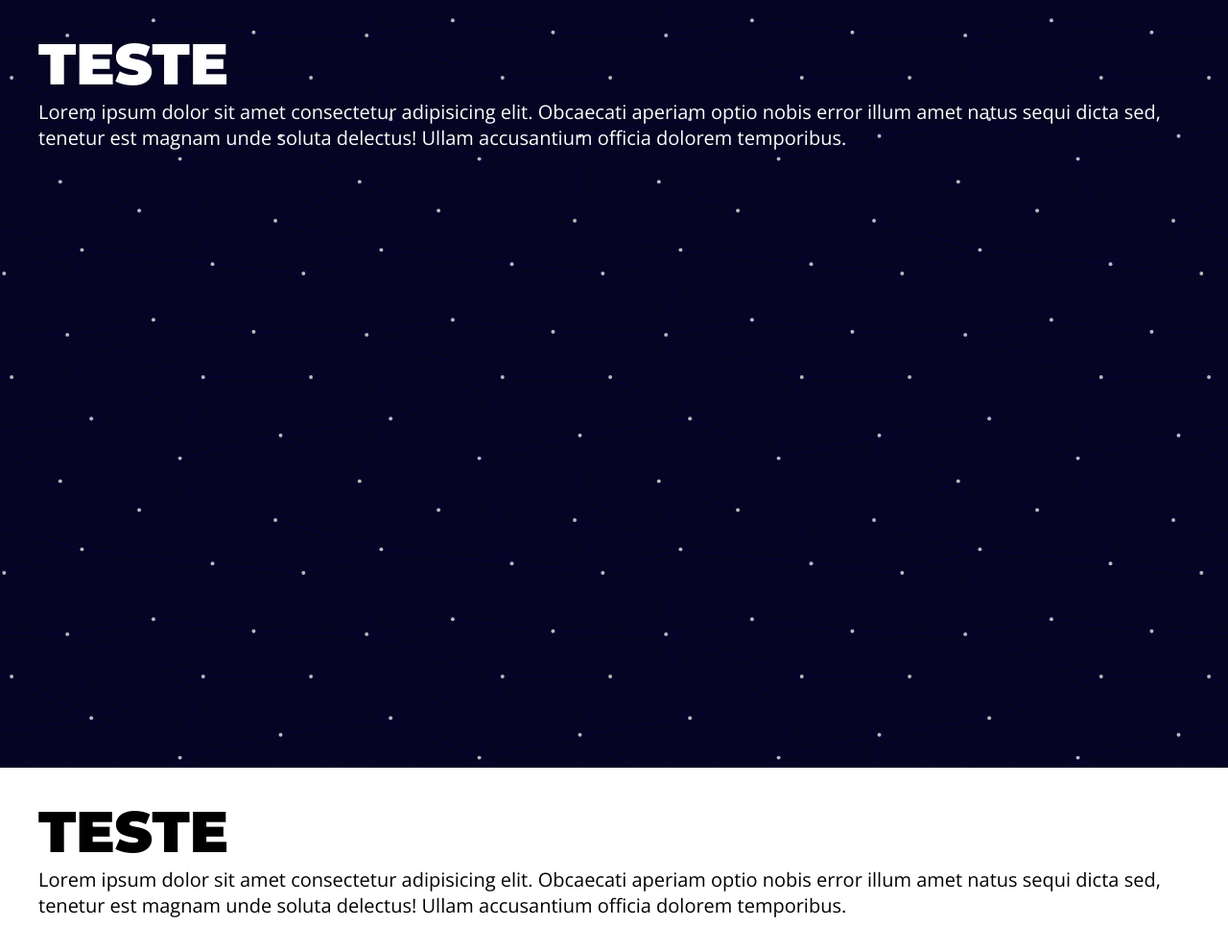
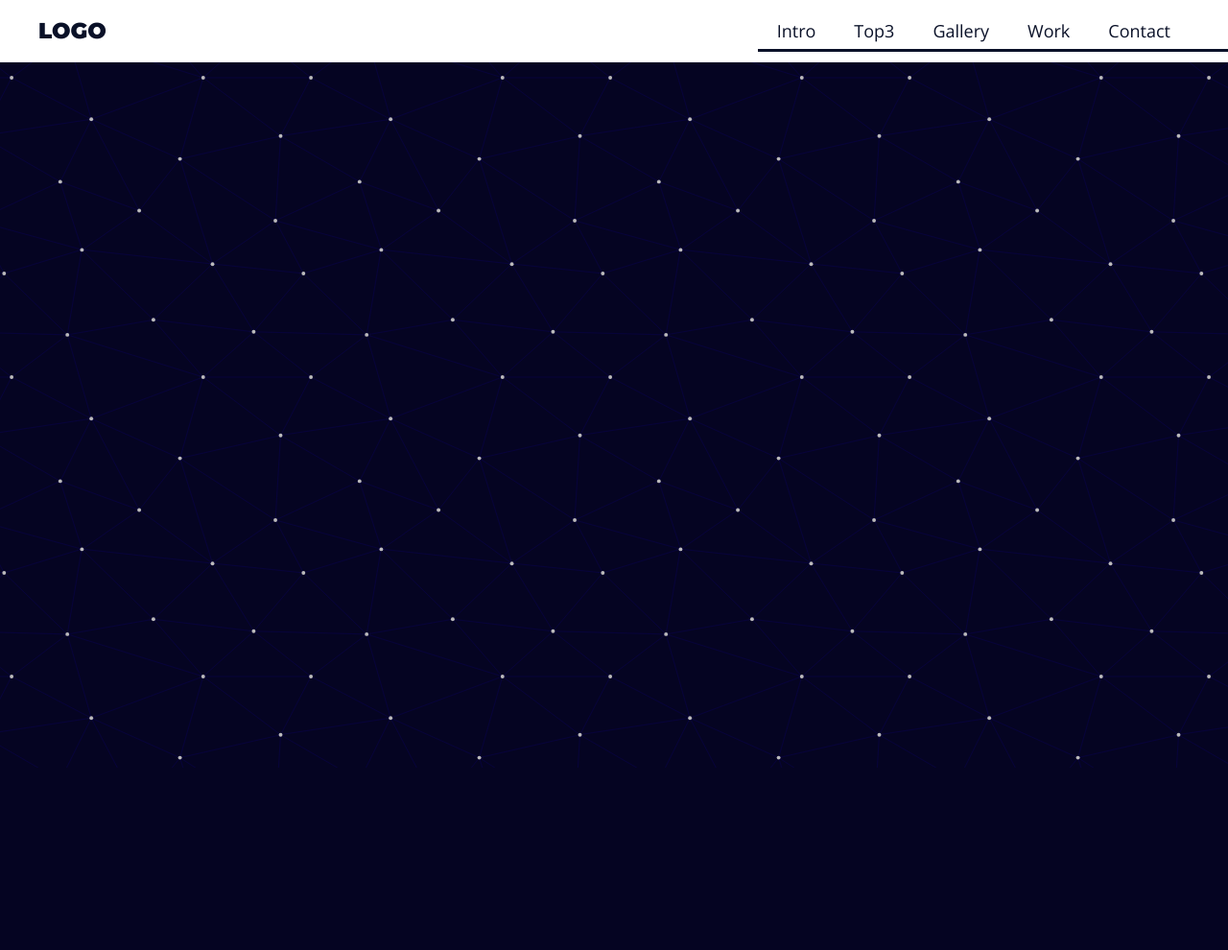
Before and after one commit to Humberto-Matondo/Landing-Page, a plain HTML site: page index.html in a window 1280 px wide. Shown: the whole page at 96% size. After the commit the page ends 800 px from the top, so only its background shows below. Drawn offline with nearby package versions, Linux system fonts and the light colour scheme.

Commit message:
add  navegacao

```diff
--- a/assets/css/style.css
+++ b/assets/css/style.css
@@ -1,6 +1,7 @@
 :root{
     --primary-color: #0A1128;
     --white-color: #FFFFFF;
+    --light-gray-color: #EEEEEE;
     --gap:3rem
 }
 * {
@@ -50,6 +51,9 @@ h5{
 h6{
     font-size: 3.5rem;
 }
+a{
+    text-decoration: none;
+}
 
 .main-bg{
     background-color: #050422;
@@ -71,3 +75,63 @@ h6{
 .section{
     min-height: 100vh;
 }
+
+.menu{
+    background: var(--white-color);
+    position: fixed;
+    top: 0;
+    left: 0;
+    right: 0;
+    width: 100%;
+    border-bottom: 1px solid var(--light-gray-color);
+}
+
+.menu-content{
+    display: flex;
+    justify-content: space-between;
+    align-items: center;
+    padding-top: 0;
+    padding-bottom: 0;
+}
+.menu h1{
+    font-size: 2.3rem;
+    color:var(--primary-color)
+}
+.menu h1 a {
+    color:inherit
+}
+.menu ul{
+    list-style: none;
+    display: flex;
+}
+
+.menu ul li a{
+    display: block;
+    padding: 2rem;
+    font-size: 1.8rem;
+    position: relative;
+    color: var(--primary-color);
+}
+
+.menu ul li a::after{
+    content: '';
+    position: absolute;
+    bottom: 1.3rem;
+    left: 50%;
+    width: 0%;
+    height: 0.3rem;
+    background: var(--primary-color);
+    transition: all 300ms ease-in-out;
+}
+.menu ul::after{
+    content: '';
+    position: absolute;
+    bottom: 1rem;
+    width: 100%;
+    height: 0.3rem;
+    background: var(--primary-color);
+}
+.menu ul li a:hover::after{
+    width: 100%;
+    left: 5%;
+}
--- a/index.html
+++ b/index.html
@@ -13,21 +13,22 @@
         rel="stylesheet">
 </head>
 
-<body>
-    <section class="main-bg section">
-        <div class="main-content">
-            <h1>Teste</h1>
-            <p>Lorem ipsum dolor sit amet consectetur adipisicing elit. Obcaecati aperiam optio
-                nobis error illum amet natus sequi dicta sed, tenetur est magnam unde soluta delectus! Ullam accusantium officia dolorem temporibus.</p>
-        </div>
-    </section>
-    <section class="white-bg section">
-        <div class="main-content">
-            <h1>Teste</h1>
-            <p>Lorem ipsum dolor sit amet consectetur adipisicing elit. Obcaecati aperiam optio
-                nobis error illum amet natus sequi dicta sed, tenetur est magnam unde soluta delectus! Ullam accusantium officia dolorem temporibus.</p>
-        </div>
-    </section>
+<body class="main-bg">
+    <aside class="menu">
+        <section class="main-content menu-content">
+            <h1><a href="#">LOGO</a></h1>
+            <nav>
+                <ul>
+                    <li><a href="#">Intro</a></li>
+                    <li><a href="#">Top3</a></li>
+                    <li><a href="#">Gallery</a></li>
+                    <li><a href="#">Work</a></li>
+                    <li><a href="#">Contact</a></li>
+                </ul>
+            </nav>
+        </section>
+    </aside>
+    <section class="section "> </section>
 </body>
 
 </html>
```
